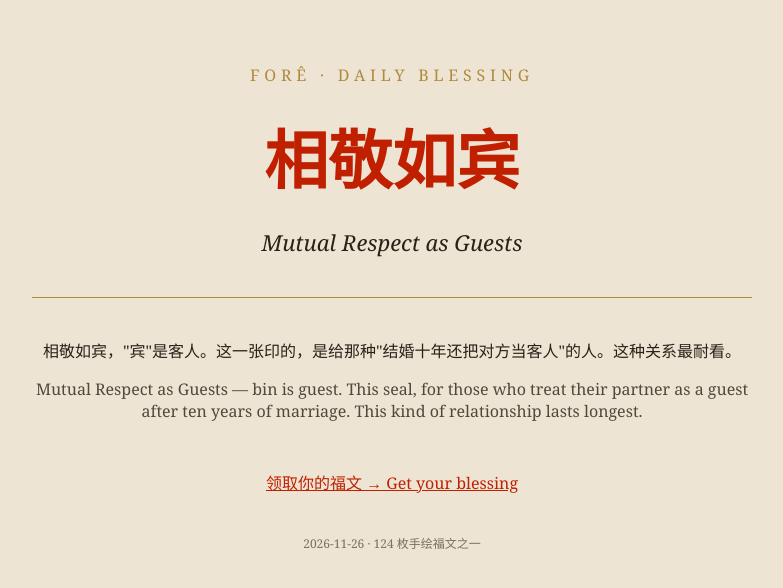
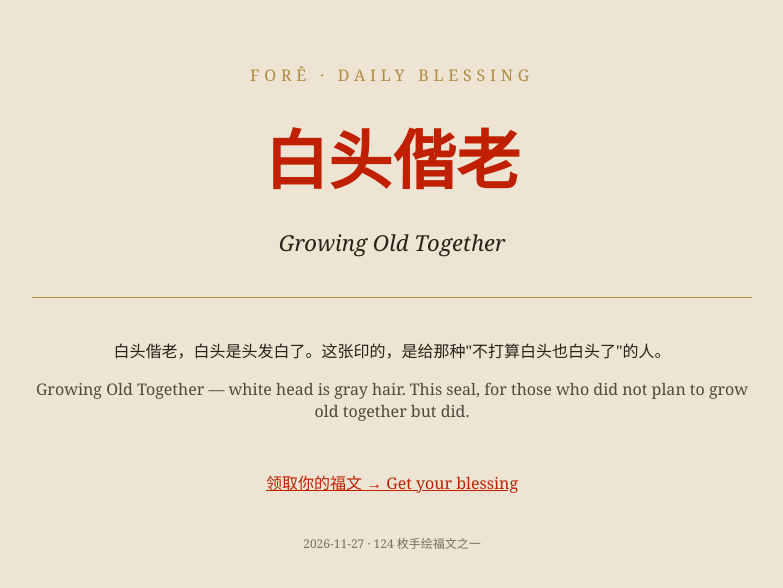
Before and after one commit to tatasun-vip/forerui-pages, a plain HTML site: page daily/index.html in a window 1280 px wide. Shown: the whole page, without its empty margins (248-1031 px from the left). Drawn offline with Linux system fonts and the light colour scheme.

Commit message:
chore(daily): 每日福文 2026-11-27 [skip ci]

```diff
--- a/daily/index.html
+++ b/daily/index.html
@@ -4,8 +4,8 @@
 <meta charset="UTF-8">
 <meta name="viewport" content="width=device-width, initial-scale=1.0">
 <meta name="google-site-verification" content="VO-pd1oix6xcbca32ugjjPLUXTX7RXqiu7m2Qsc8NDs" />
-<title>每日福文 · 相敬如宾 | FORÊ</title>
-<meta name="description" content="FORÊ 每日福文：相敬如宾 — Mutual Respect as Guests。四字一愿，一笔一福。">
+<title>每日福文 · 白头偕老 | FORÊ</title>
+<meta name="description" content="FORÊ 每日福文：白头偕老 — Growing Old Together。四字一愿，一笔一福。">
 <link rel="canonical" href="https://blessing.forerui.com/daily/">
 <link rel="icon" type="image/svg+xml" href="../favicon.svg">
 <link rel="alternate" hreflang="en" href="https://blessing.forerui.com/">
@@ -14,12 +14,12 @@
 </head>
 <body>
 <p style="letter-spacing:.3em;color:#B08A3E">FORÊ · DAILY BLESSING</p>
-<h1 style="font-size:64px;margin:24px 0;color:#C02000">相敬如宾</h1>
-<p style="font-size:22px;font-style:italic">Mutual Respect as Guests</p>
+<h1 style="font-size:64px;margin:24px 0;color:#C02000">白头偕老</h1>
+<p style="font-size:22px;font-style:italic">Growing Old Together</p>
 <hr style="border:none;border-top:1px solid #B08A3E;margin:40px 0">
-<p>相敬如宾，"宾"是客人。这一张印的，是给那种"结婚十年还把对方当客人"的人。这种关系最耐看。</p>
-<p style="opacity:.8">Mutual Respect as Guests — bin is guest. This seal, for those who treat their partner as a guest after ten years of marriage. This kind of relationship lasts longest.</p>
+<p>白头偕老，白头是头发白了。这张印的，是给那种"不打算白头也白头了"的人。</p>
+<p style="opacity:.8">Growing Old Together — white head is gray hair. This seal, for those who did not plan to grow old together but did.</p>
 <p style="margin-top:48px"><a href="https://forerui.com/?src=daily">领取你的福文 → Get your blessing</a></p>
-<p style="font-size:12px;opacity:.6;margin-top:40px">2026-11-26 · 124 枚手绘福文之一</p>
+<p style="font-size:12px;opacity:.6;margin-top:40px">2026-11-27 · 124 枚手绘福文之一</p>
 </body>
 </html>
```
